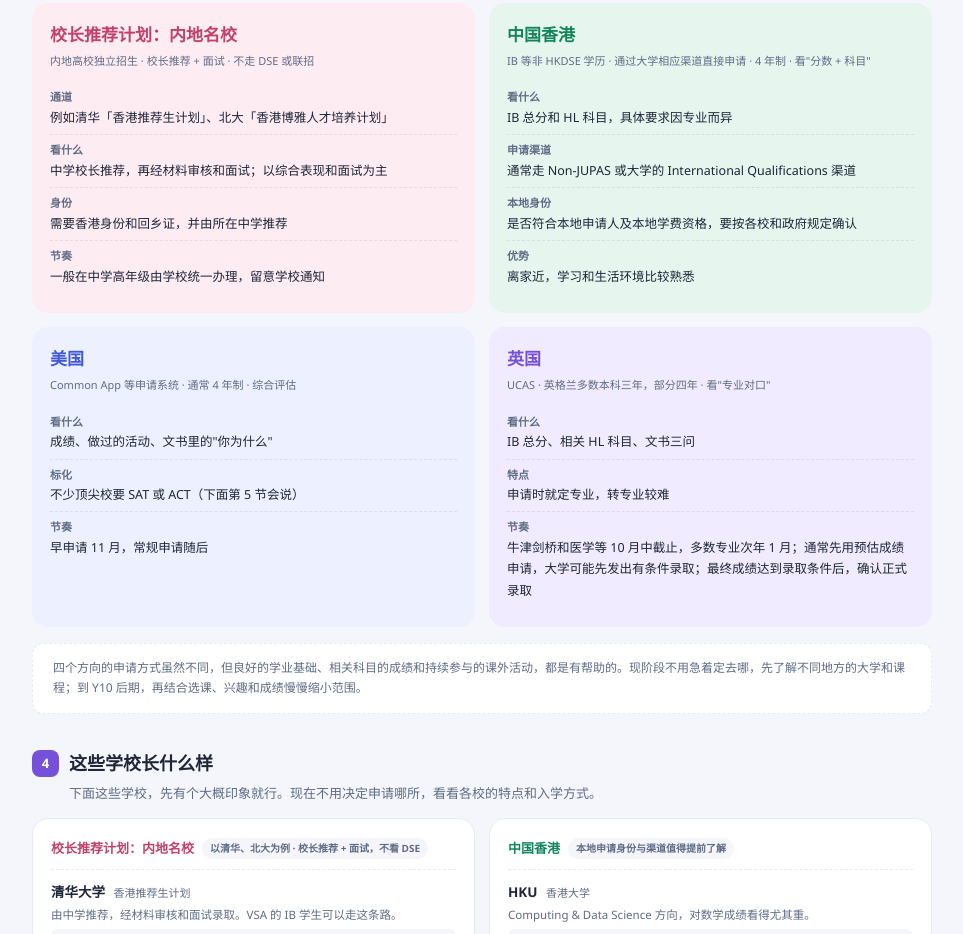
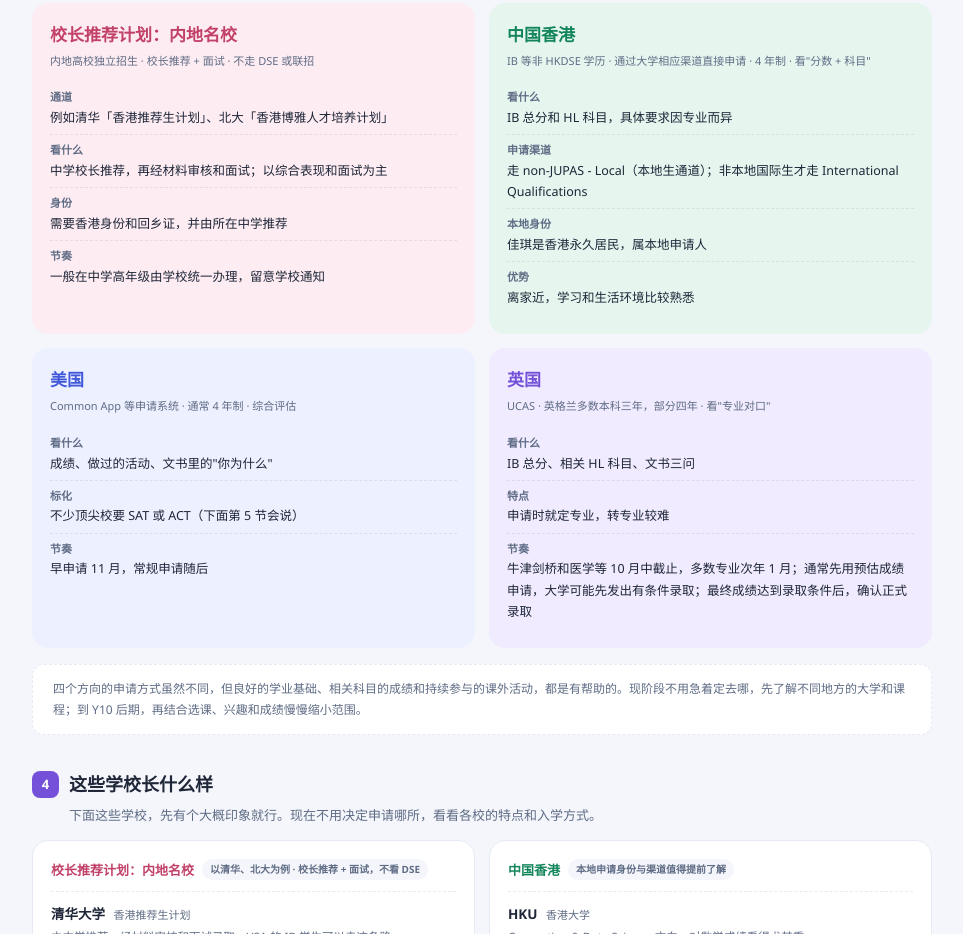
Before and after one commit to Zrrrr9527/amc10-mindmap, a plain HTML site: page shengxue-map.html in a window 1280 px wide. Shown: the part 1615-2549 px from the top of the page, without its empty margins (158-1121 px from the left). Drawn offline with Linux system fonts and the light colour scheme.

Commit message:
Update shengxue-map: clarify HK applicant channel as non-JUPAS Local

```diff
--- a/shengxue-map.html
+++ b/shengxue-map.html
@@ -281,8 +281,8 @@
     <div class="sys">IB 等非 HKDSE 学历 · 通过大学相应渠道直接申请 · 4 年制 · 看"分数 + 科目"</div>
     <ul>
       <li><b>看什么</b>IB 总分和 HL 科目，具体要求因专业而异</li>
-      <li><b>申请渠道</b>通常走 Non-JUPAS 或大学的 International Qualifications 渠道</li>
-      <li><b>本地身份</b>是否符合本地申请人及本地学费资格，要按各校和政府规定确认</li>
+      <li><b>申请渠道</b>走 non-JUPAS - Local（本地生通道）；非本地国际生才走 International Qualifications</li>
+      <li><b>本地身份</b>佳琪是香港永久居民，属本地申请人</li>
       <li><b>优势</b>离家近，学习和生活环境比较熟悉</li>
     </ul>
   </div>
```
